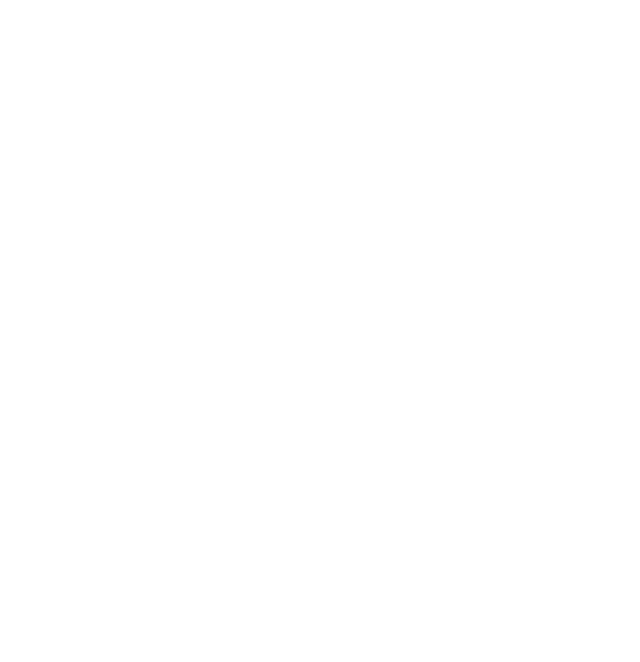
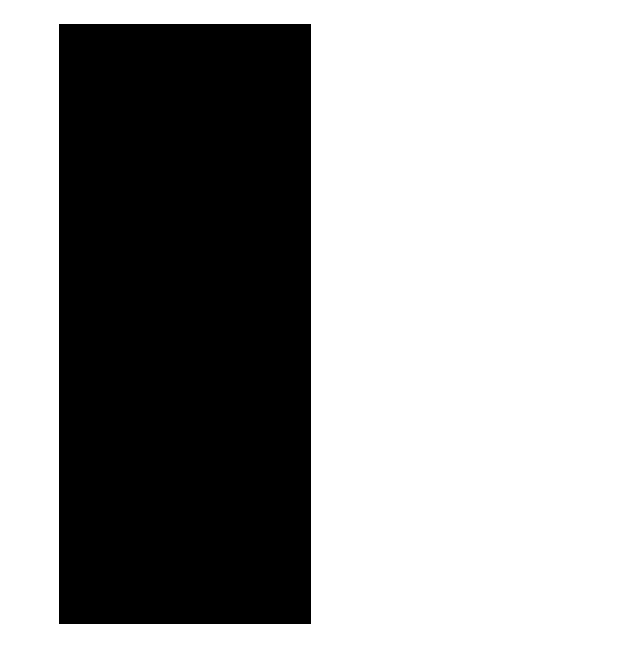
Before and after one commit to luillyfe/vh-events, a website: page app/index.html in a window 1280 px wide. Shown: the whole page, without its empty margins (0-640 px from the left). Drawn offline with Linux system fonts and the light colour scheme.

Commit message:
feature: basic layout system

```diff
--- /dev/null
+++ b/app/app.css
@@ -0,0 +1,13 @@
+
+.events {
+    display: flex;
+    flex-flow: row wrap;
+    justify-content: space-between;
+}
+
+.card {
+    flex: 0 1 20%;
+    height: 600px;
+    margin: 1em 4% 0;
+    background-color: black;
+}
--- a/app/index.html
+++ b/app/index.html
@@ -5,9 +5,13 @@
     <meta name="viewport"
           content="width=device-width, user-scalable=no, initial-scale=1.0, maximum-scale=1.0, minimum-scale=1.0">
     <meta http-equiv="X-UA-Compatible" content="ie=edge">
+    <link rel="stylesheet" href="./app.css">
     <title>Vanhack</title>
 </head>
 <body>
+<div class="container">
+    <main class="events" id="events"></main>
+</div>
 <script src="./index.js" type="module"></script>
 </body>
 </html>
--- a/app/index.js
+++ b/app/index.js
@@ -1 +1,12 @@
-console.log('there we go');
+app()
+
+function app() {
+    const event1 = getComponent('events')
+}
+
+function getComponent(parentId) {
+    const event = document.createElement("section");
+    event.setAttribute('class', 'card event')
+    const main = document.getElementById(parentId);
+    main.appendChild(event);
+}
```
